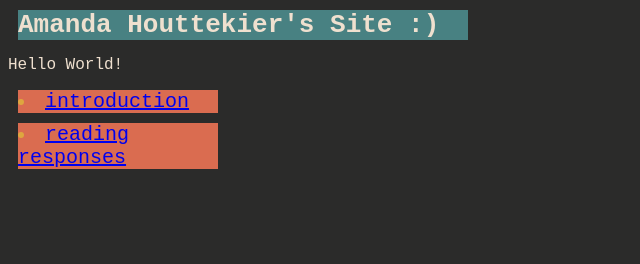
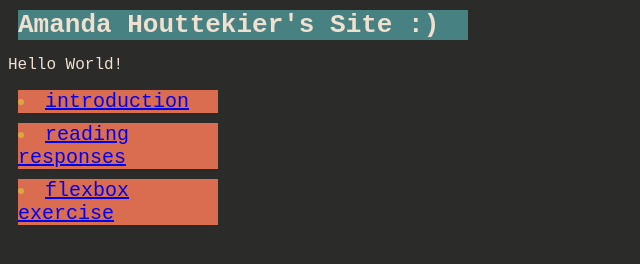
Before and after one commit to amanda-hout/class-site, a plain HTML site: page index.html in a window 1280 px wide. Shown: the whole page, without its empty margins (0-640 px from the left). Drawn offline with Linux system fonts and the light colour scheme.

Commit message:
Update index.html

```diff
--- a/index.html
+++ b/index.html
@@ -9,7 +9,7 @@
     <p>Hello World!</p>
     <li><a href="projects/introduction/index.html">introduction</a></li>
     <li><a href="reading-responses/index.html">reading responses</a></li>
-
+    <li><a href="projects/flex-box/index.html">flexbox exercise</a></li>
 
 
   </body>
```
